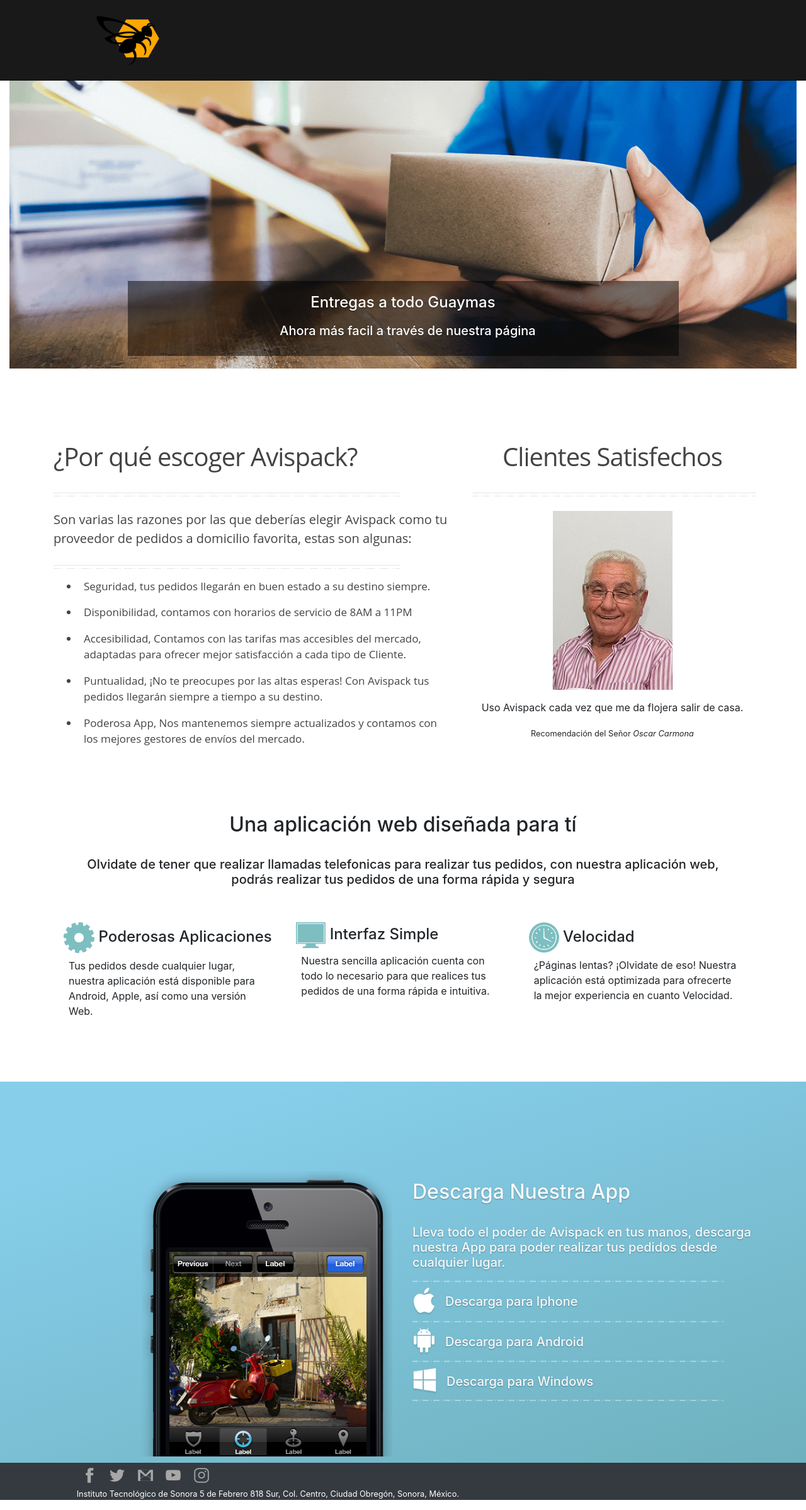
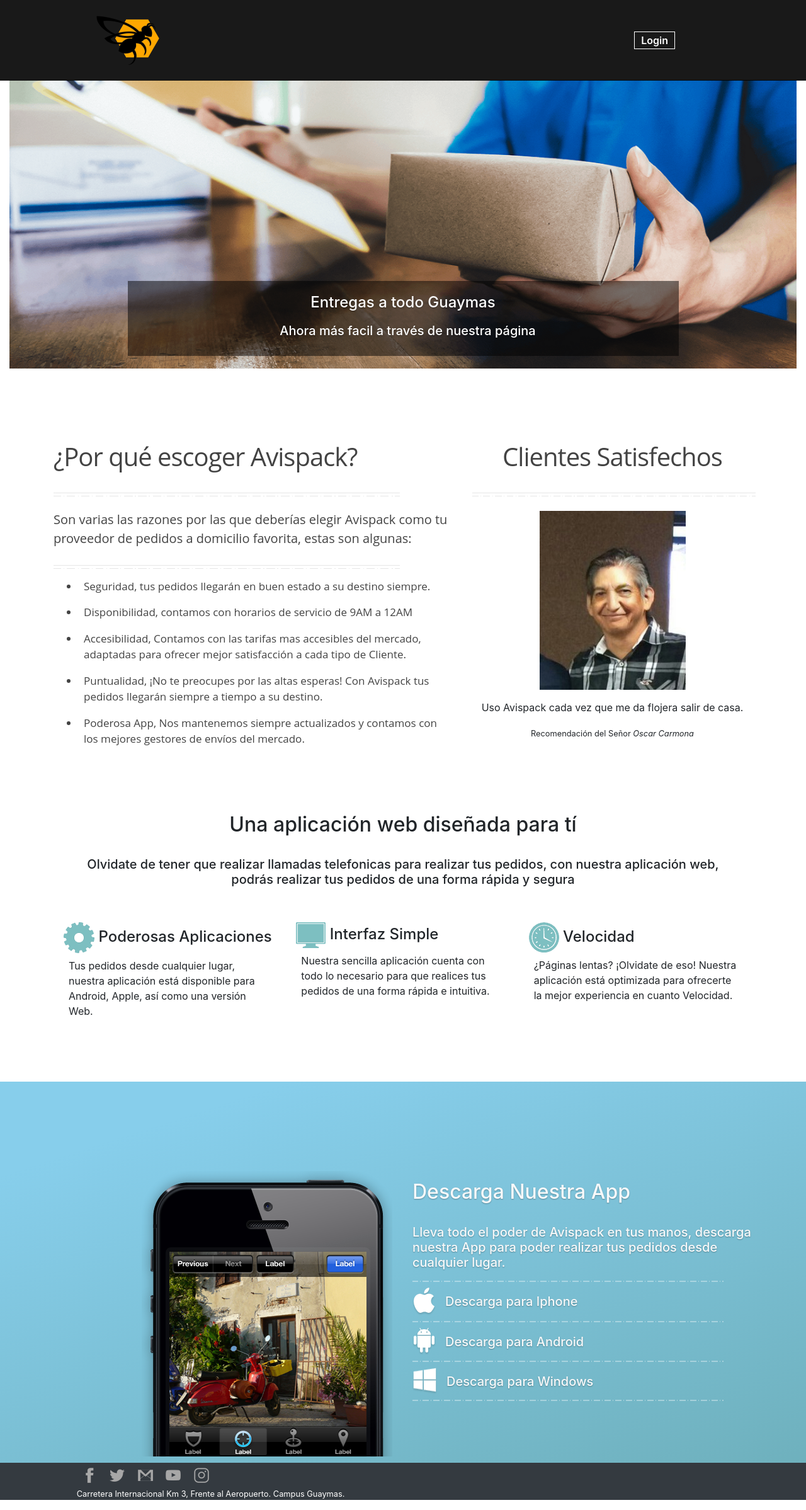
Before and after one commit to enriquefelix876/avispack, a PHP site: page / in a window 1280 px wide. Shown: the whole page at 63% size. Run offline with PHP 8.4, Linux system fonts and the light colour scheme; some libraries are stand-ins or nearby versions.

Commit message:
includes header and footer

```diff
--- /dev/null
+++ b/includes/footer.php
@@ -0,0 +1,13 @@
+<footer class="bg-dark text-white">
+    <div class="col-md-10 d-block mx-auto">
+        <a href="https://m.facebook.com/soyenriquefelix" target="_blank"><img src="img/facebook.png" alt="" class="p-2"></a>
+        <a href="https://twitter.com/soyenriquefelix" target="_blank"><img src="img/twitter.png" alt="" class="p-2"></a>
+        <a href="mailto:enriquefelix876@gmail.com"><img src="img/gmail.png" alt="" class="p-2"></a>
+        <a href="https://www.youtube.com/channel/UCHCcImgeCBgYjakoPvq-r_Q" target="_blank"><img src="img/youtube.png" alt="" class="p-2"></a>
+        <a href="https://www.instagram.com/enrique.fe/" target="_blank"><img src="img/instagram.png" alt="" class="p-2"></a>
+        <div>
+            <p class="small">Carretera Internacional Km 3, Frente al Aeropuerto.
+                Campus Guaymas.</p>
+        </div>
+     </div>
+</footer>
--- /dev/null
+++ b/includes/header.php
@@ -0,0 +1,21 @@
+<header style="background: rgba(0,0,0,0.9); width: 100%; position: fixed; z-index: 10;">
+    <section style="width: 80%; margin: auto; overflow:hidden">
+        <nav class="acceder">
+            <img src="img/logo2.png" alt="app">
+            <ul>
+                <li>
+                    <a id="login" href="#" >Login</a>
+                        <div id="login-content">
+                        <form>
+                            <input type="email" id="user" name="Email" placeholder="Usuario">
+                            <input type="password" id="pass" name="Password" placeholder="Contraseña">
+                            <input type="submit" id="submit" value="Login">
+                            <label><input type="checkbox" checked="checked">Recuérdame</label>
+                        </form>
+                    </div>
+                </li>
+            </ul>
+        </nav>
+
+    </section>
+</header>
--- a/index.html
+++ b/index.php
@@ -6,19 +6,25 @@
     <meta http-equiv="X-UA-Compatible" content="ie=edge">
     <title>Avispack: Pedidos a domicilio</title>
     <link rel="stylesheet" href="https://maxcdn.bootstrapcdn.com/bootstrap/4.0.0/css/bootstrap.min.css" integrity="sha384-Gn5384xqQ1aoWXA+058RXPxPg6fy4IWvTNh0E263XmFcJlSAwiGgFAW/dAiS6JXm" crossorigin="anonymous">
+    <link rel="stylesheet" href="styles.css">
+    <script src="http://code.jquery.com/jquery-1.11.0.min.js"></script>
+    <script>
+        $(function(){
+            $('#login').click(function(){
+                $(this).next('#login-content').slideToggle();
+                $(this).toggleClass('active');
+            });
+        });
+    </script>
     <link rel="icon" type="image/png" href="img/icon.png" />
+
 </head>
 <body>
 
-    <!--Encabezado-->
-    <header style="background: rgba(0,0,0,0.9); width: 100%; position: fixed; z-index: 10;">
-        <section style="width: 80%; margin: auto; overflow:hidden">
-            <nav>
-                <img src="img/logo2.png" alt="app">
-            </nav>
-        </section>
-    </header>
-    <!--Cierre del encabezado-->
+<!--Encabezado-->
+<?php include('includes/header.php'); ?>
+
+<!--Cierre del encabezado-->
 
     <!--Primera vista-->
 
@@ -54,7 +60,7 @@
                 <img src="img/separador2.png" alt="separador">
                 <ul style="font-family: 'Open Sans', sans-serif; font-size: 17px; color: #434343;">
                     <li class="p-2">Seguridad, tus pedidos llegarán en buen estado a su destino siempre.</li>
-                    <li class="p-2">Disponibilidad, contamos con horarios de servicio de 8AM a 11PM</li>
+                    <li class="p-2">Disponibilidad, contamos con horarios de servicio de 9AM a 12AM</li>
                     <li class="p-2">Accesibilidad, Contamos con las tarifas mas accesibles del mercado, adaptadas para
                         ofrecer mejor satisfacción a cada tipo de Cliente.
                     </li>
@@ -70,7 +76,7 @@
                 <p style="font-family: 'Open Sans', sans-serif; font-size: 40px; letter-spacing: -1px;
                 color: #434343;">Clientes Satisfechos</p>
                 <img src="img/separador.png" alt="separador">
-                <img class="p-3 text-center" src="img/clientes.jpg" alt="">
+                <img class="p-3 text-center" src="img/rosca.jpeg" alt="">
 
             <blockquote class="pull-right">
                 <p>Uso Avispack cada vez que me da flojera salir de casa.</p>
@@ -182,19 +188,9 @@
     <!--Cierre de la descarga de la App-->
 
     <!--Footer-->
-    <footer class="bg-dark text-white">
-        <div class="col-md-10 d-block mx-auto">
-            <a href="https://m.facebook.com/soyenriquefelix" target="_blank"><img src="img/facebook.png" alt="" class="p-2"></a>
-            <a href="https://twitter.com/soyenriquefelix" target="_blank"><img src="img/twitter.png" alt="" class="p-2"></a>
-            <a href="mailto:enriquefelix876@gmail.com"><img src="img/gmail.png" alt="" class="p-2"></a>
-            <a href="https://www.youtube.com/channel/UCHCcImgeCBgYjakoPvq-r_Q" target="_blank"><img src="img/youtube.png" alt="" class="p-2"></a>
-            <a href="https://www.instagram.com/enrique.fe/" target="_blank"><img src="img/instagram.png" alt="" class="p-2"></a>
-            <div>
-                <p class="small">Instituto Tecnológico de Sonora 5 de Febrero 818 Sur, Col. Centro, Ciudad Obregón, Sonora,
-                    México.</p>
-            </div>
-         </div>
-    </footer>
+    <div style="clear: both;"></div>
+    <?php include('includes/footer.php'); ?>
+    </div>
     <!--Cierre del Footer-->
 
 </body>
--- /dev/null
+++ b/styles.css
@@ -0,0 +1,62 @@
+nav.acceder ul{
+    margin: 0;
+    padding: 50px 80px;
+    list-style: none;
+    position: static;
+    float: right;
+
+}
+nav.acceder #login{
+    display: inline-block;
+    font-size: 16px;
+    padding: 1px 10px;
+    text-decoration: none;
+    color: #fff;
+    font-weight: 600;
+    border: 1px solid #fff;
+}
+
+nav.acceder #login-content{
+    position: absolute;
+    top: 80px;
+    left: 970px;
+    z-index: 999;
+    background-color: #fff;
+    padding: 20px;
+    width: 280px;
+    border-radius: 10px;
+    display: none;
+}
+
+input#user, input#pass{
+    background-color: #f1f1f1;
+    padding: 6px 5px;
+    margin-bottom: 10px;
+    width: 240px;
+    border: 1px solid #ccc;
+    border-radius: 5px;
+}
+
+#submit{
+    background-color: #359AC2;
+    border: 1px solid #044E6B;
+    float: left;
+    height: 28px;
+    width: 100px;
+    padding: 0;
+    font: bold 14px Arial;
+    color: #fff;
+    text-shadow: 0 1px 0 rgba(0, 0, 0, 1);
+    cursor: pointer;
+}
+
+#submit:hover{
+    background-color: #044E6B;
+}
+
+label{
+    float: right;
+    line-height: 28px;
+    font-size: 14px;
+    color: #666;
+}
```
Also changed, not shown: includes/togglelogin.js (added, +8 -0 lines), img/rosca.jpeg (added).
